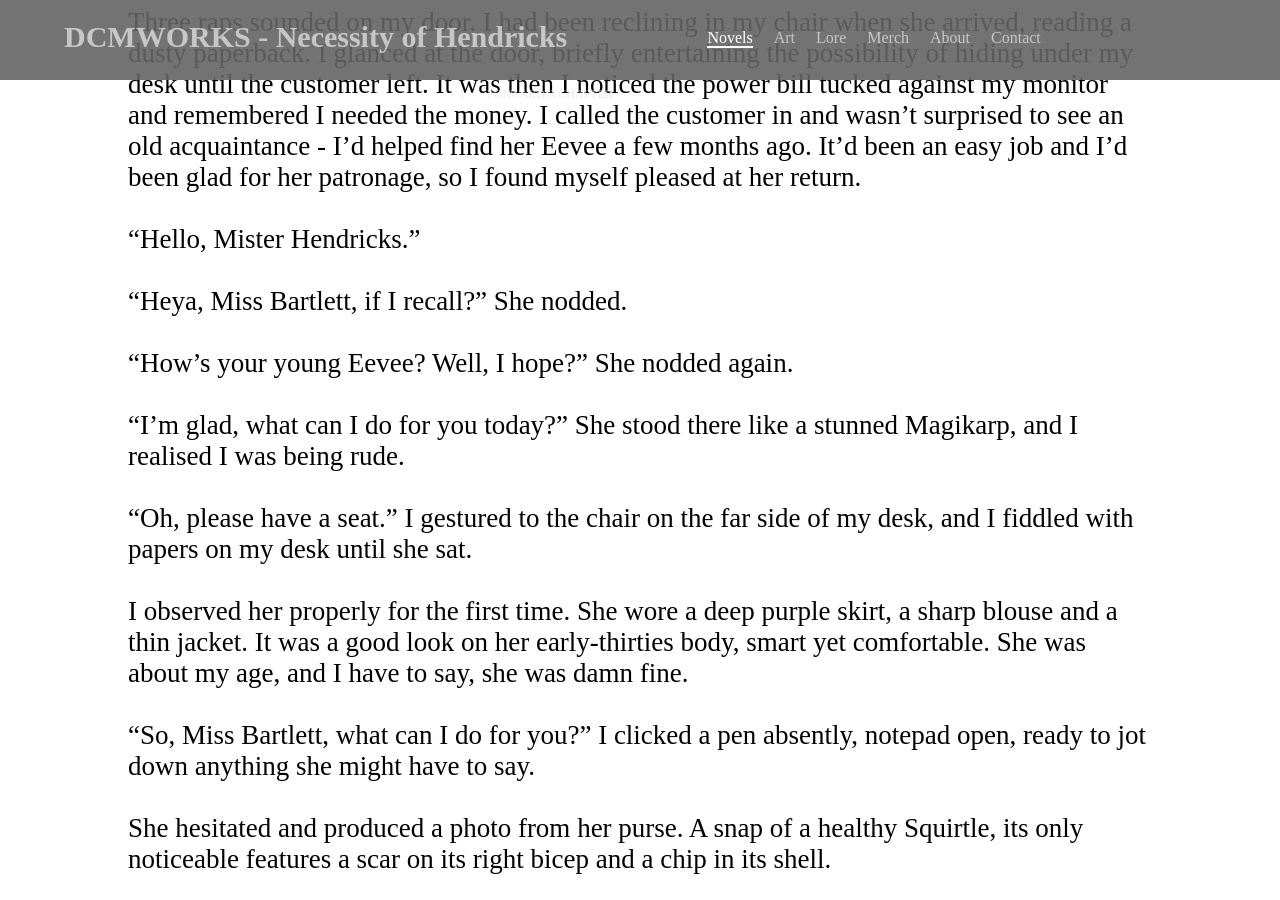
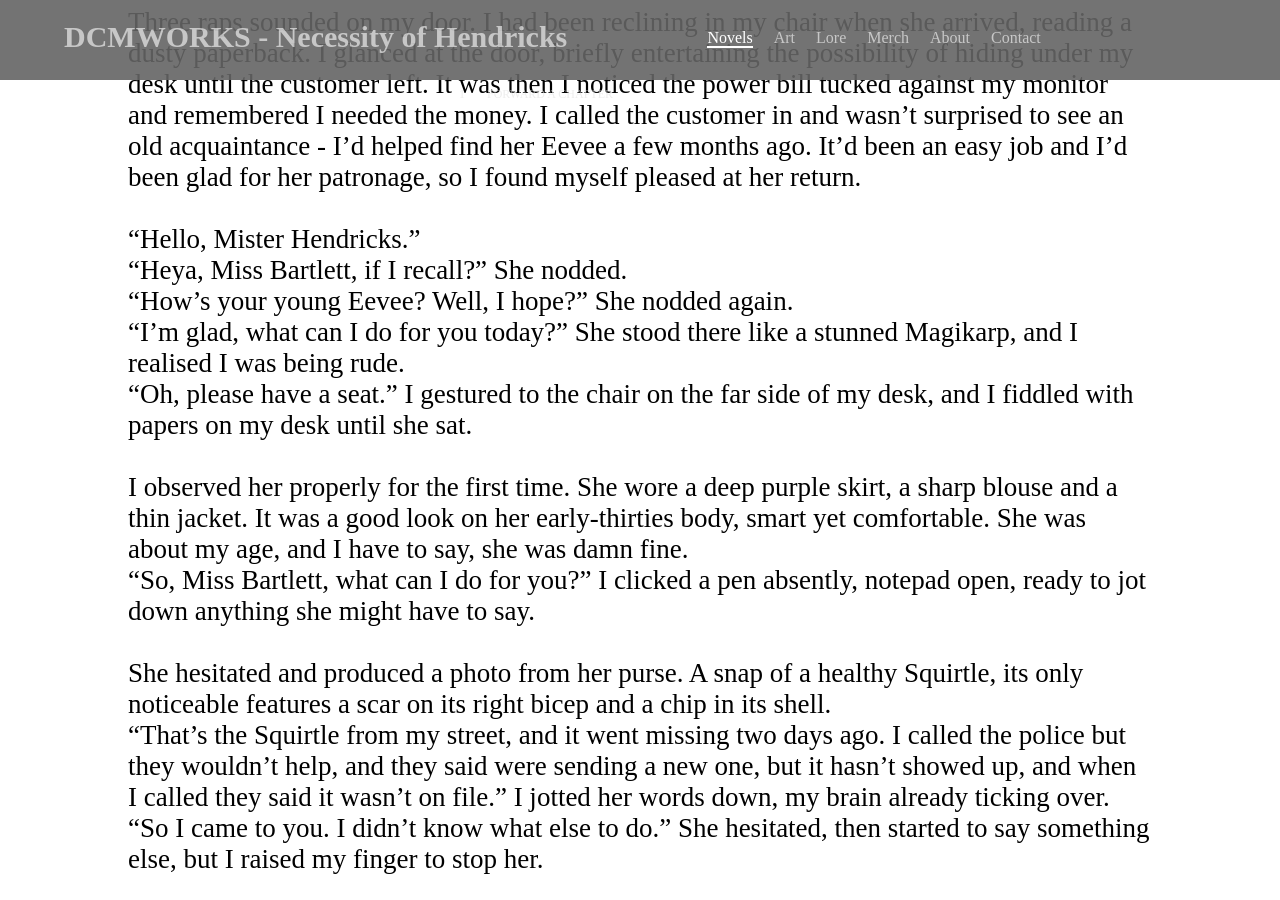
Before and after one commit to dcmworks/dcmworks, a Jekyll site: the page built from novels/pokemonovel/chapter01.md, in a window 1280 px wide and 900 px high, scrolled down 743 px. Built offline with Jekyll 4.4.1, drawn with Linux system fonts in a browser that asks for light colours; some web fonts are replaced.

Commit message:
Editing of Chapter 1

```diff
--- a/novels/pokemonovel/chapter01.md
+++ b/novels/pokemonovel/chapter01.md
@@ -19,81 +19,107 @@
 “Hello, Mister Hendricks.”
 
 
-<br /><br />
+<br />
 “Heya, Miss Bartlett, if I recall?” She nodded.
 
 
-<br /><br />
+<br />
 “How’s your young Eevee? Well, I hope?” She nodded again.
 
 
-<br /><br />
+<br />
 “I’m glad, what can I do for you today?” She stood there like a stunned Magikarp, and I realised I was being rude.
 
 
-<br /><br />
+<br />
 “Oh, please have a seat.” I gestured to the chair on the far side of my desk, and I fiddled with papers on my desk until she sat.
 
 
 <br /><br />
+
+
 I observed her properly for the first time. She wore a deep purple skirt, a sharp blouse and a thin jacket. It was a good look on her early-thirties body, smart yet comfortable. She was about my age, and I have to say, she was damn fine.
 
+<br />
 
-<br /><br />
 “So, Miss Bartlett, what can I do for you?” I clicked a pen absently, notepad open, ready to jot down anything she might have to say.
 
 
 <br /><br />
+
+
 She hesitated and produced a photo from her purse. A snap of a healthy Squirtle, its only noticeable features a scar on its right bicep and a chip in its shell.
 
+<br />
 
-<br /><br />
 “That’s the Squirtle from my street, and it went missing two days ago. I called the police but they wouldn’t help, and they said were sending a new one, but it hasn’t showed up, and when I called they said it wasn’t on file.” I jotted her words down, my brain already ticking over. “So I came to you. I didn’t know what else to do.” She hesitated, then started to say something else, but I raised my finger to stop her.
 
 
 <br /><br />
+
+
 It’s hard to explain in simple terms, but I’ll do my best. This Squirtle worked in the substation beneath Miss Bartlett’s street, providing the people living along the street with fresh water. It would take more than a few words to explain how the various water types operate in a network, but suffice to say the missing Squirtle wouldn’t be missed by anyone but Miss Bartlett’s neighbours. I realised I’d written all this down as well. It’s always good to put down your thoughts, lest they disappear.
+
+
 <br /><br />
+
+
 “Continue.” I said simply. She took a deep breath, controlling herself, clearly distressed. And I suppose, rightly so. While her street would still get water, it would cost them more to draw from the network rather than their own source. Miss Bartlett wasn’t rich by any means. Even though she earned more than me, which isn’t saying a whole lot, the hike in water price would hit hard. So it made sense she’d come to me.
+
+
 <br /><br />
+
+
 “I wanted to add that I can’t… I can’t pay you your usual commission, Mister Hendricks. I’m just…” Her face fell. I’d always been a better read of Mons than people, but she seemed almost ashamed. I really needed money. I couldn’t afford to work for any less than commission, but she’d come to me. And, though I’m not one for honour or reputation, I’d hate myself for turning away a fellow in need.
-<br /><br />
+
+<br />
+
 “I’ll do it for free.”
-<br /><br />
+
+<br />
+
 “No, please-” She protested, but I silenced her with a raised pen.
 
 
 <br /><br />
+
+
 “No charge, Miss Bartlett, but might I ask a favour?” While she didn’t look outright angry or suspicious, she did throw me an odd glance.
 
+<br />
 
-<br /><br />
 “What can I do?”
 
+<br />
 
-<br /><br />
 I shrugged. “Don’t tell anyone I’m working for free.”
 
 
-<br /><br />
+<br />
+
 She raised an eyebrow and leaned forward. “If you did, it might shatter my persona of a fearless, hard-hitting Personal Investigator.” I leaned back and ran a hand over my brow, glad I’d drawn a smile from her.
 
 
 <br /><br />
+
+
 “I’ve got your address, so I’ll be by sometime this evening to have a poke around.” She breathed a sigh of relief and stood, heading for the door.
 
+<br />
 
-<br /><br />
 “Thank you, Mister Hendricks.”
 
+<br />
 
-<br /><br />
 “No problem, I’ll see you later.”
 
 
-<br /><br />
+<br />
+
 “Yep.” And with that, she disappeared, the door closing with a click. I stared at the words Hendricks: Personal Investigator, Lost and Found Mons, trying to read it backwards, already knowing its words too well, as I spoke them aloud every day when I unlocked my office.
 
 
 <br /><br />
+
+
 I’d only ever heard of a Network Mon disappearing once, and it’d been stolen by a bunch of kids. It was curious that one of my past clientele would be the victim of a Squirtle-Napping, but I wasn’t really convinced it was related to our association.
```
